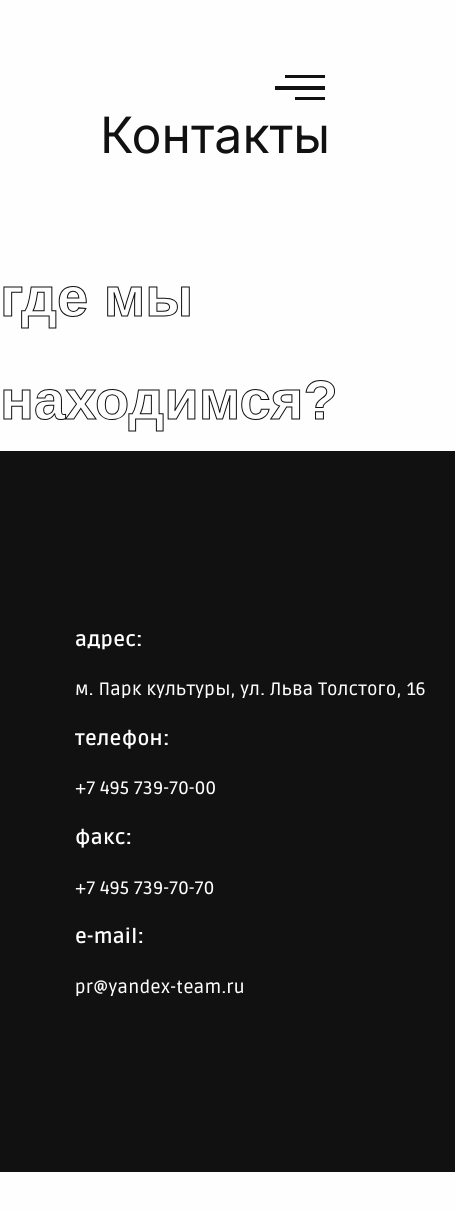
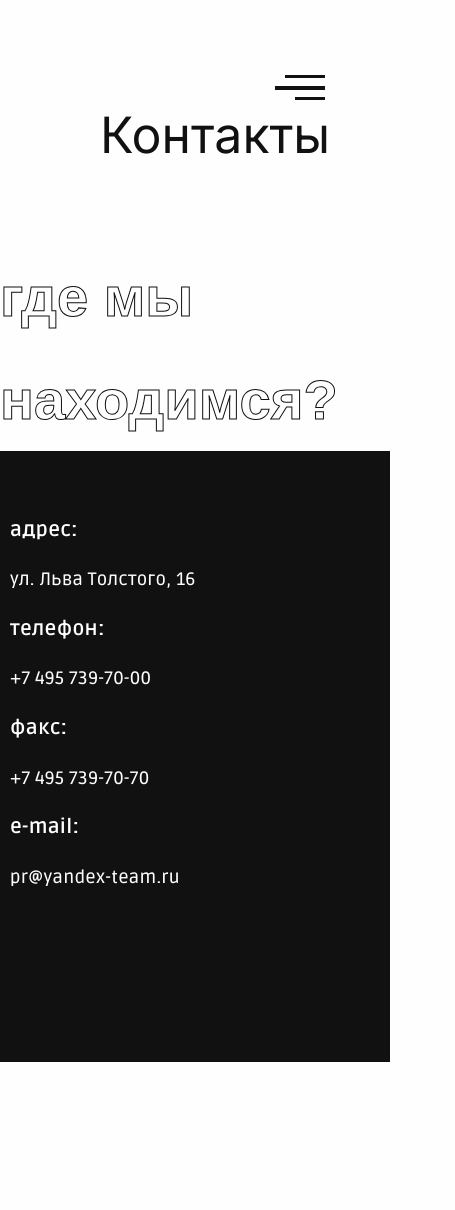
Before and after one commit to sonia13marker/our_team_project, a React (Create React App) app: page /contacts in a window 390 px wide. Shown: the top 1210 px of the page, 455 px wide, since content can reach past the window. Built offline with nearby package versions, Linux system fonts and the light colour scheme.

Commit message:
Bug fixes

```diff
--- a/src/components/FormInput/style.module.css
+++ b/src/components/FormInput/style.module.css
@@ -122,7 +122,6 @@ input[type=checkbox] {
     }
 
     .form {
-        width: 100%;
         margin: auto 30px;
     }
 
--- a/src/components/Map/style.module.css
+++ b/src/components/Map/style.module.css
@@ -86,6 +86,9 @@ h3 {
         left: 0;
         top: 0;
 
+        padding-left: 0;
+        padding-top: 20px;
+
         position: relative;
         z-index: 1;
     }
@@ -96,6 +99,7 @@ h3 {
     }
 
     .container {
+        width: 100%;
         height: 100%;
         margin: 15% 10px;
         align-items: center;
--- a/src/locales/en/translation.json
+++ b/src/locales/en/translation.json
@@ -53,7 +53,7 @@
     "adress15": " TRC Koltso",
     "where_are_we": "where are we?",
     "adress": "Address:",
-    "adress_of_place": "m. Park of Culture, st. Leo Tolstoy, 16 ",
+    "adress_of_place": "st. Leo Tolstoy, 16 ",
     "phone": "Phone:",
     "fax": "Fax:",
     "form_tens": "Let's do something together ?",
--- a/src/locales/ru/translation.json
+++ b/src/locales/ru/translation.json
@@ -53,7 +53,7 @@
     "adress15": " ТРК Кольцо",
     "where_are_we": "где мы находимся?",
     "adress": "Адрес:",
-    "adress_of_place": "м. Парк культуры, ул. Льва Толстого, 16 ",
+    "adress_of_place": "ул. Льва Толстого, 16 ",
     "phone": "Телефон:",
     "fax": "Факс:",
     "form_tens": "Давайте сделаем что-нибудь вместе ?",
```
